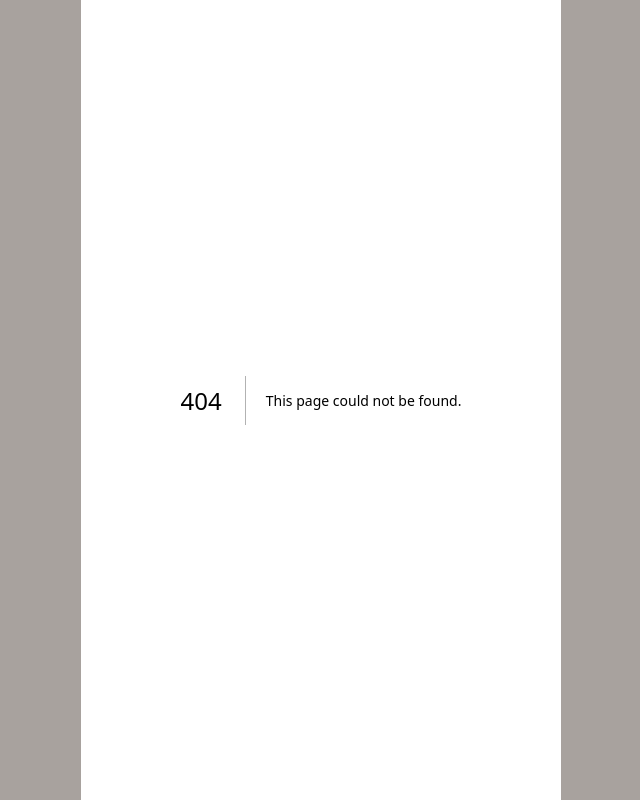
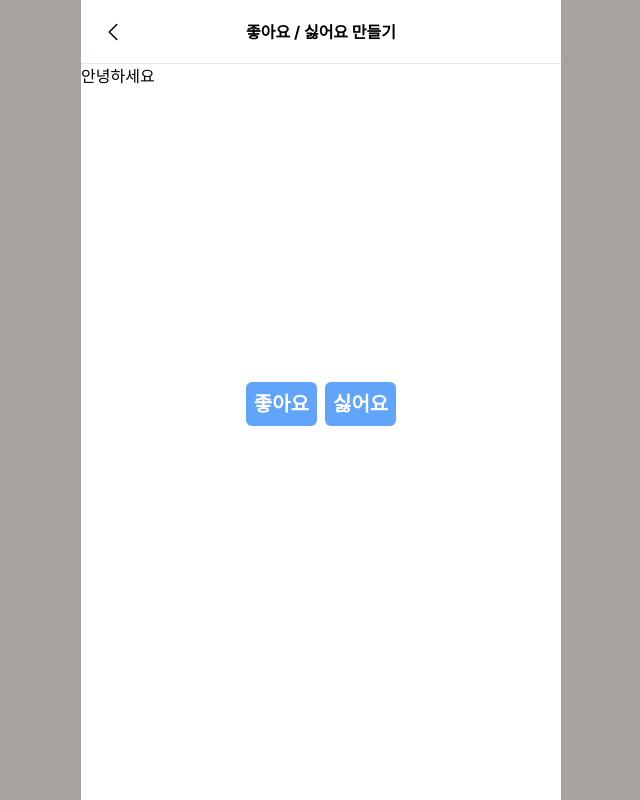
Before and after one commit to cy0112c/0531, a Next.js app: page /assignments/like-dislike in a window 1280 px wide. Before the commit this address had no page. Shown: the whole page, without its empty margins (319-959 px from the left). Built offline with nearby package versions, Linux system fonts and the light colour scheme.

Commit message:
좋아요 싫어요 버튼 구현

```diff
--- /dev/null
+++ b/src/app/assignments/like-dislike/page.tsx
@@ -0,0 +1,31 @@
+"use client";
+
+import { useState } from "react";
+
+import Header from "@/components/header";
+
+export default function Assignment4() {
+  const [count, setCount] = useState(0);
+  return (
+    <>
+      <Header title={"좋아요 / 싫어요 만들기"} hasBack={true} />
+      <div>안녕하세요</div>
+      <div className="h-screen flex items-center justify-center">
+        <div className="flex gap-2 mb-20">
+          <button
+            className="bg-blue-400 text-white font-semibold text-xl rounded-md active:bg-blue-500 active:scale-95 p-2"
+            onClick={() => setCount(count + 1)}
+          >
+            좋아요
+          </button>
+          <button
+            className="bg-blue-400 text-white font-semibold text-xl rounded-md active:bg-blue-500 active:scale-95 p-2"
+            onClick={() => setCount(count - 1)}
+          >
+            싫어요
+          </button>
+        </div>
+      </div>
+    </>
+  );
+}
```
